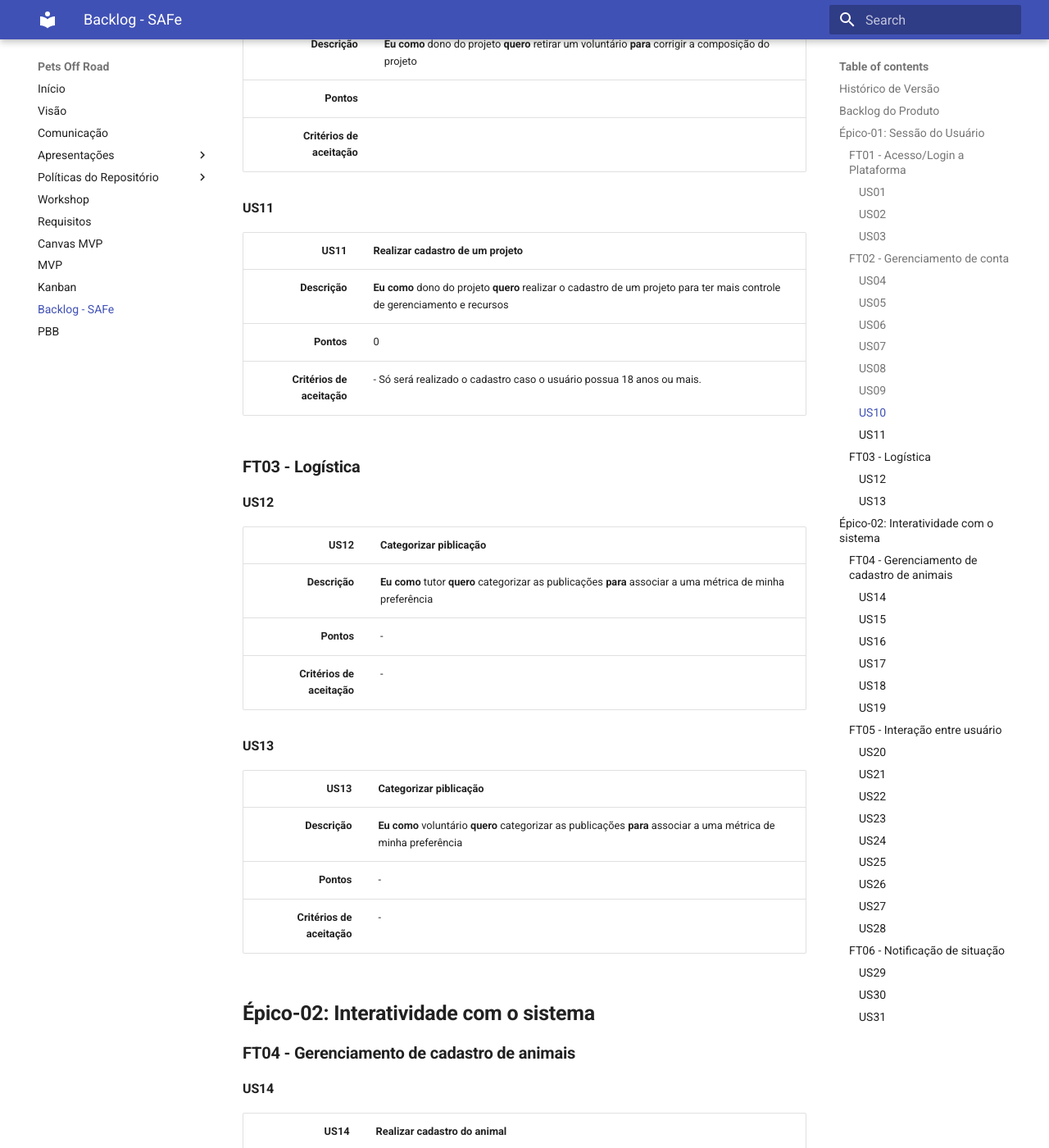
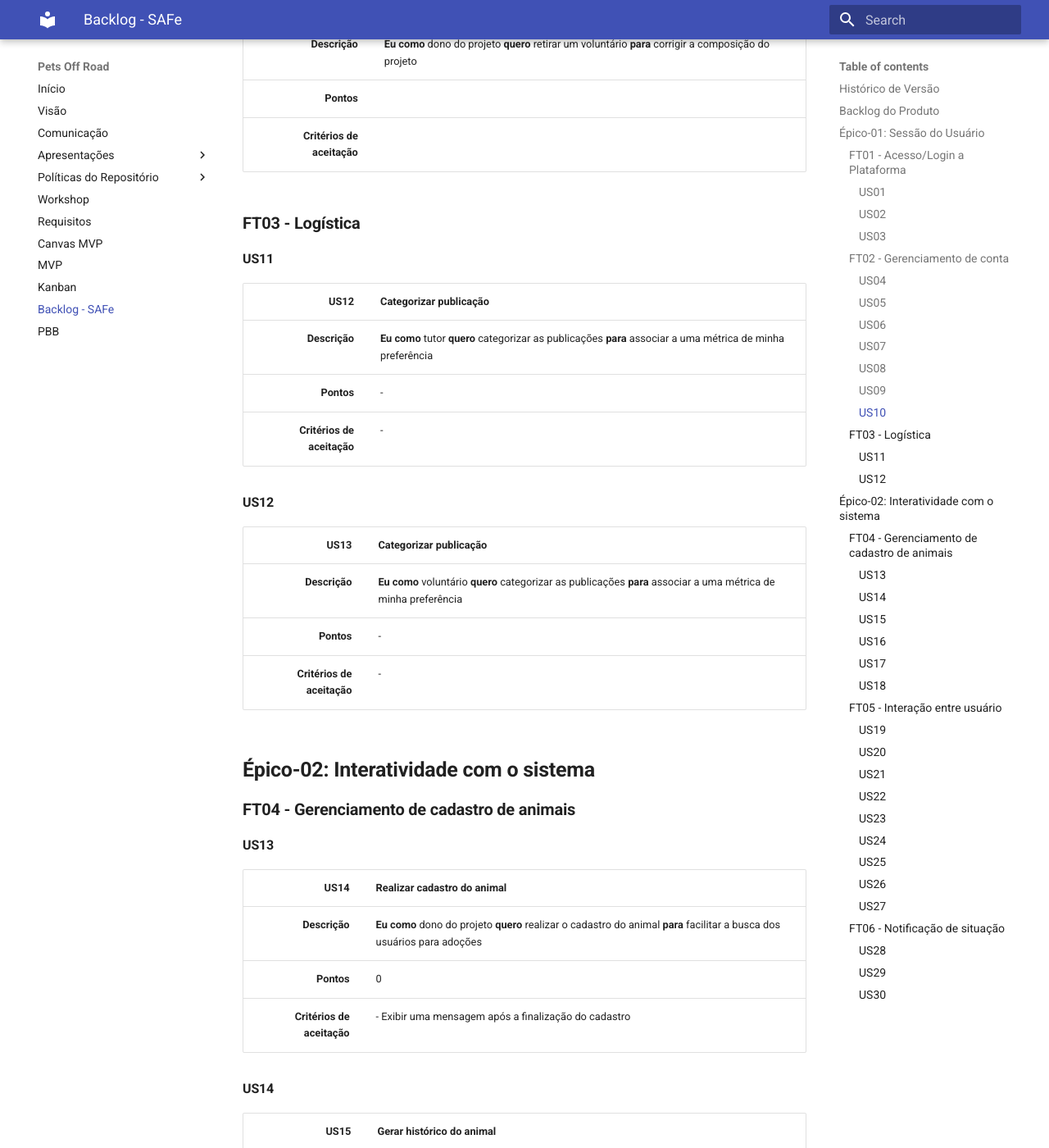
Before and after one commit to mdsreq-fga-unb/2022.1-pets-off-road, an MkDocs documentation site: the page built from docs/backlog.md, in a window 1280 px wide and 1400 px high, scrolled down 3595 px. Shown: the whole window at 82% size. Built offline with MkDocs 1.6.1 and Material for MkDocs 9.7.7, drawn with Linux system fonts in a browser that asks for light colours; some of the changed text lies outside the part shown.

Commit message:
Alteração rápida no documento

```diff
--- a/docs/backlog.md
+++ b/docs/backlog.md
@@ -103,28 +103,21 @@ A partir do levantamento do requisitos, foi construída uma estrutura com a orga
 |                 **Pontos** |                                                                                                        |
 | **Critérios de aceitação** |                                                                                                        |
 
-#### US11
-
-|                       US11 | Realizar cadastro de um projeto                                                                                            |
-| -------------------------: | :------------------------------------------------------------------------------------------------------------------------- |
-|              **Descrição** | **Eu como** dono do projeto **quero** realizar o cadastro de um projeto para ter mais controle de gerenciamento e recursos |
-|                 **Pontos** | 0                                                                                                                          |
-| **Critérios de aceitação** | - Só será realizado o cadastro caso o usuário possua 18 anos ou mais.                                                      |
 
 ### **FT03 - Logística**
 
-#### US12
+#### US11
 
-|                       US12 | Categorizar piblicação                                                                                      |
+|                       US12 | Categorizar publicação                                                                                      |
 | -------------------------: | :---------------------------------------------------------------------------------------------------------- |
 |              **Descrição** | **Eu como** tutor **quero** categorizar as publicações **para** associar a uma métrica de minha preferência |
 |                 **Pontos** | -                                                                                                           |
 | **Critérios de aceitação** | -                                                                                                           |
 
 
-#### US13
+#### US12
 
-|                       US13 | Categorizar piblicação                                                                                           |
+|                       US13 | Categorizar publicação                                                                                           |
 | -------------------------: | :--------------------------------------------------------------------------------------------------------------- |
 |              **Descrição** | **Eu como** voluntário **quero** categorizar as publicações **para** associar a uma métrica de minha preferência |
 |                 **Pontos** | -                                                                                                                |
@@ -275,7 +268,7 @@ A partir do levantamento do requisitos, foi construída uma estrutura com a orga
 |                 **Pontos** | -                                                                                                                                               |
 | **Critérios de aceitação** | -                                                                                                                                               |
 
-#### US31
+#### US30
 
 |                       US31 | Receber Notificação                                                                                                                |
 | -------------------------: | :--------------------------------------------------------------------------------------------------------------------------------- |
```
Also changed, not shown: other parts of docs/backlog.md (+19 -19 lines).
